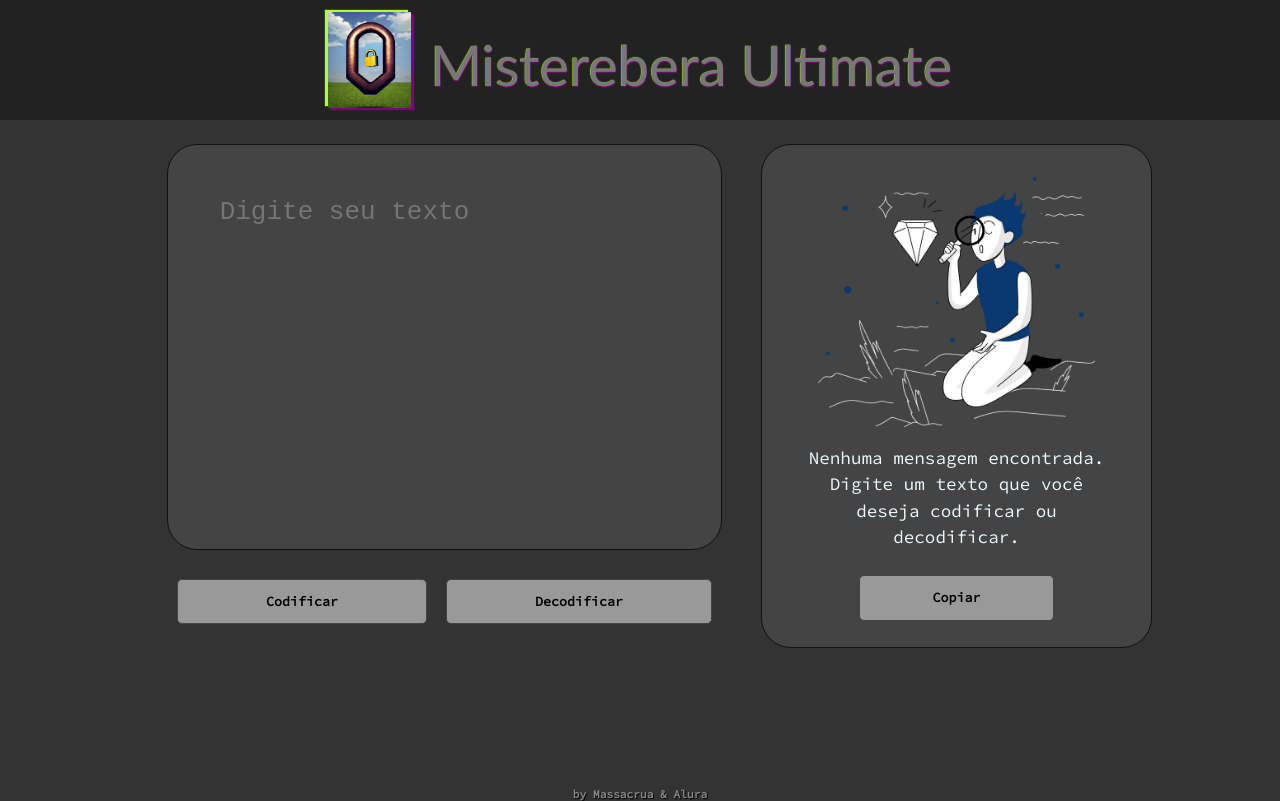
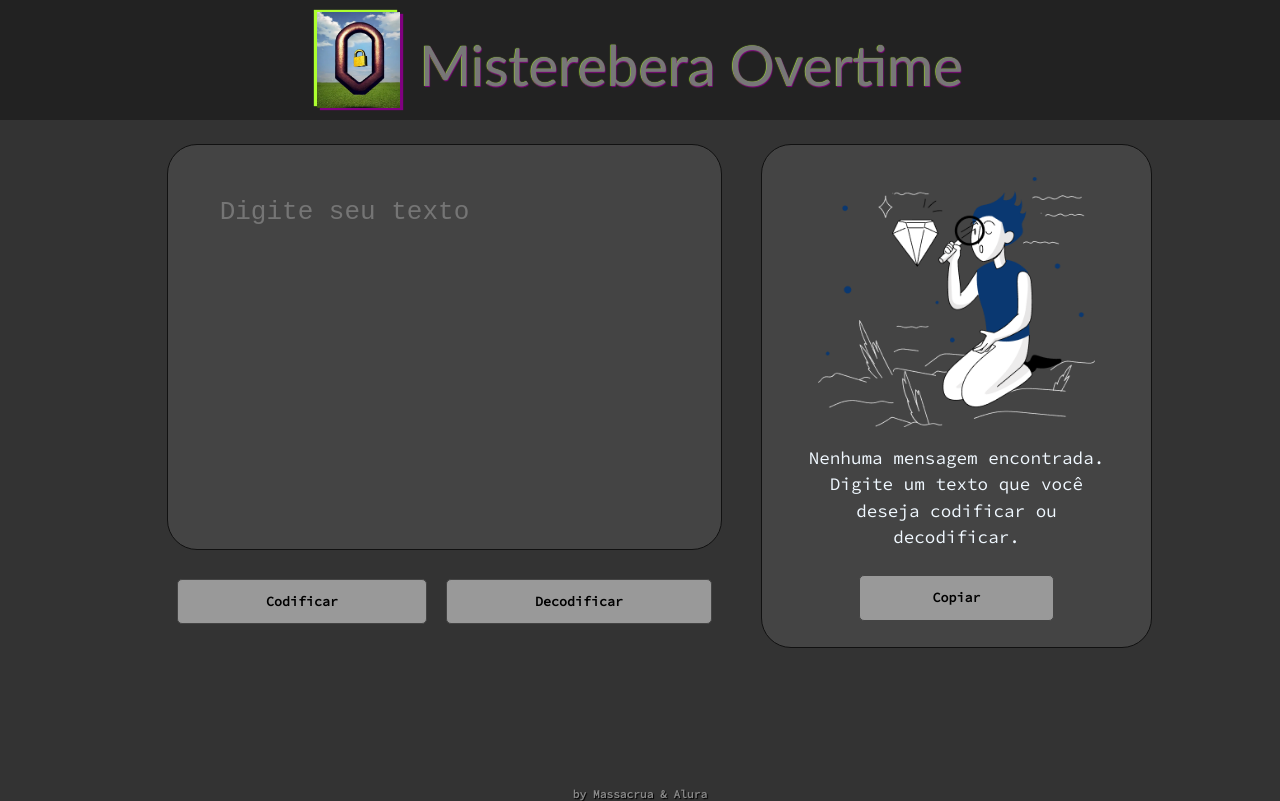
Before and after one commit to Massacrua/Decodificador-OracleOne, a plain HTML site: page index.html in a window 1280 px wide. Drawn offline with Linux system fonts and the light colour scheme.

Commit message:
Misterebera Overtime

```diff
--- a/index.html
+++ b/index.html
@@ -15,7 +15,7 @@
     <header>
         <div class="logo">
             <img src="logo.jpeg" alt="Logo do site, um cadeado">
-            <h1>Misterebera Ultimate</h1>
+            <h1>Misterebera Overtime</h1>
         </div>
     </header>
 
```
